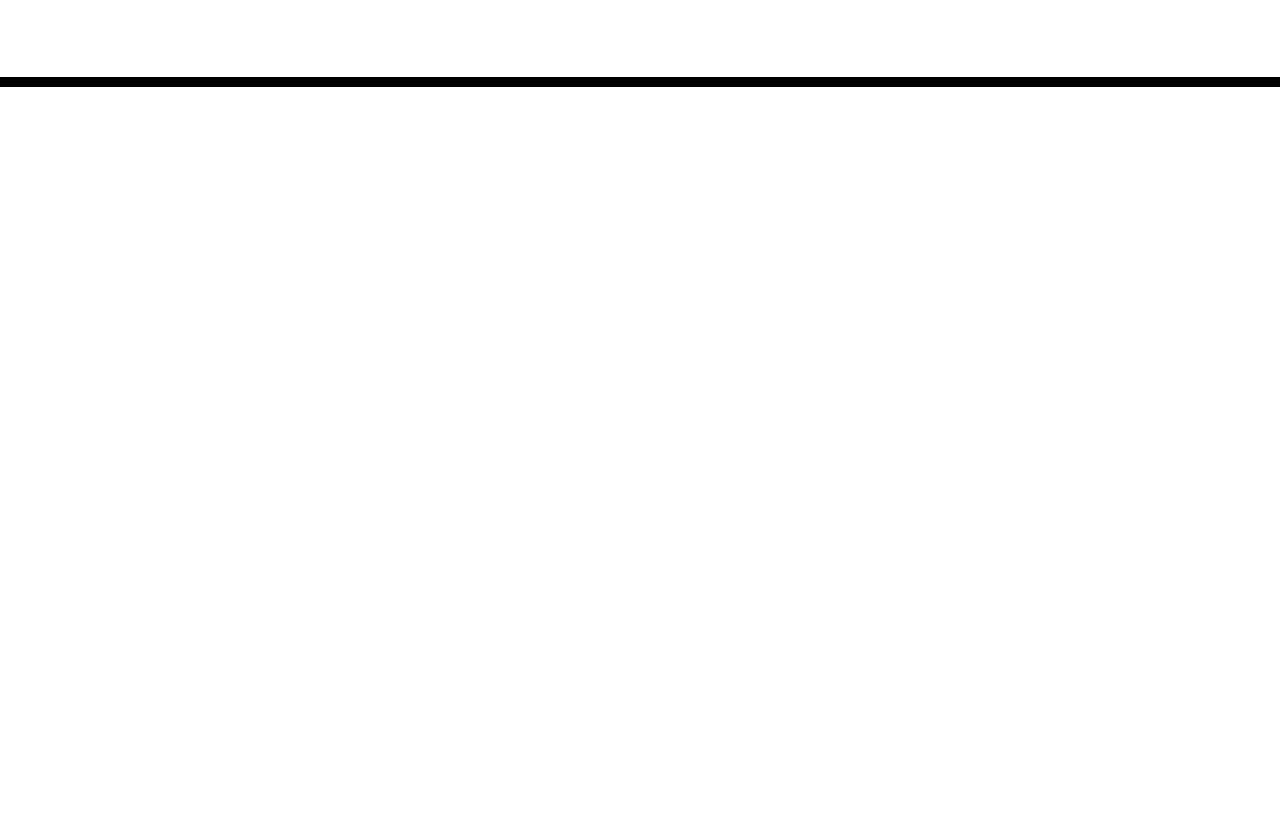
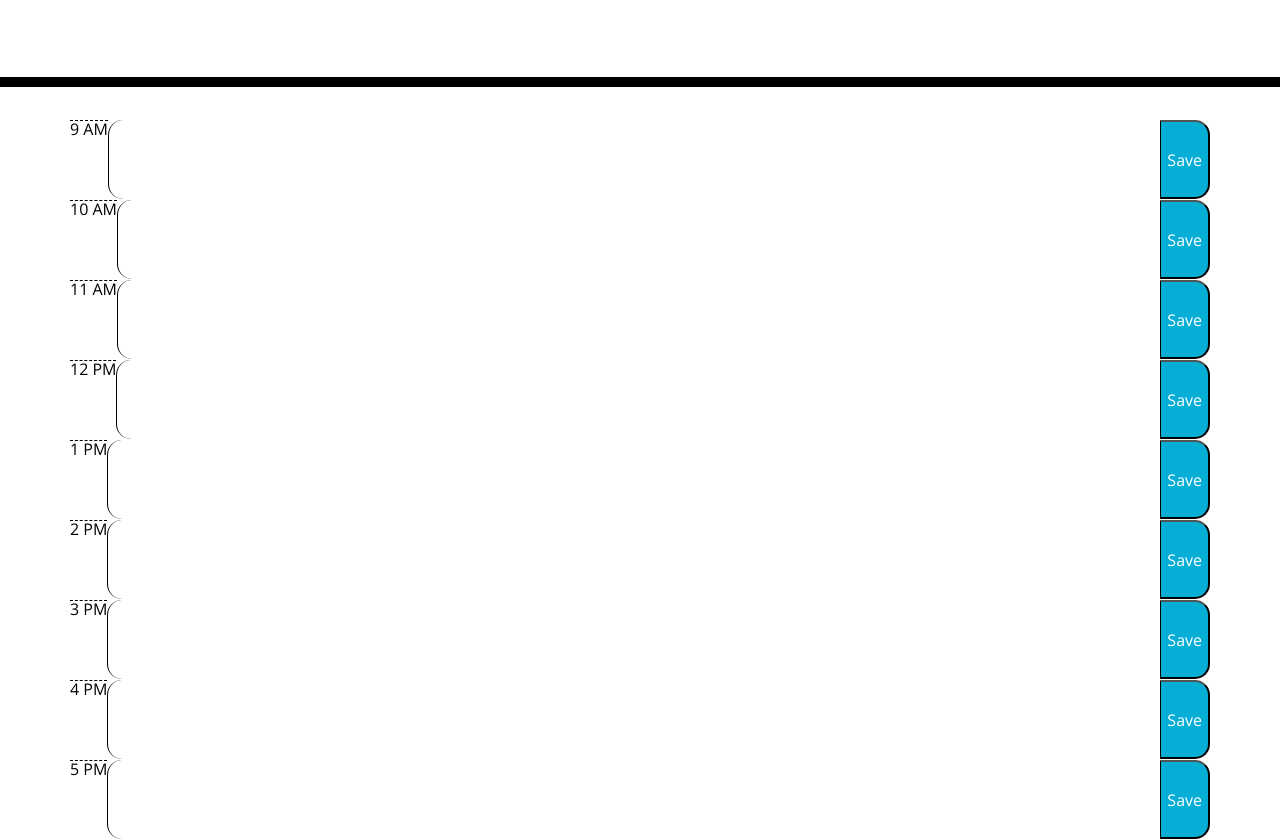
Before and after one commit to DeeJ3/task-manager, a plain HTML site: page index.html in a window 1280 px wide. Shown: the part 181-1020 px from the top of the page. Before the commit the page ends 800 px from the top, so only its background shows below. Drawn offline with nearby package versions, Linux system fonts and the light colour scheme.

Commit message:
added timeblocks

```diff
--- a/index.html
+++ b/index.html
@@ -30,6 +30,51 @@
     </header>
     <div class="container">
       <!-- Timeblocks go here -->
+      <div class='row'>
+        <div class="hour">9 AM</div>
+        <textarea id="9" class='col-sm time-block description'></textarea>
+        <button id='9' class="saveBtn">Save</button>
+      </div>
+      <div class='row'>
+        <div class="hour">10 AM</div>
+        <textarea id="10" class='col-sm time-block description'></textarea>
+        <button id='10' class="saveBtn">Save</button>
+      </div>
+      <div class='row'>
+        <div class="hour">11 AM</div>
+        <textarea id="11" class='col-sm time-block description'></textarea>
+        <button id='11' class="saveBtn">Save</button>
+      </div>
+      <div class='row'>
+        <div class="hour">12 PM</div>
+        <textarea id="12" class='col-sm time-block description'></textarea>
+        <button id='12' class="saveBtn">Save</button>
+      </div>
+      <div class='row'>
+        <div class="hour">1 PM</div>
+        <textarea id="13" class='col-sm time-block description'></textarea>
+        <button id='13' class="saveBtn">Save</button>
+      </div>
+      <div class='row'>
+        <div class="hour">2 PM</div>
+        <textarea id="14" class='col-sm time-block description'></textarea>
+        <button id='14' class="saveBtn">Save</button>
+      </div>
+      <div class='row'>
+        <div class="hour">3 PM</div>
+        <textarea id="15" class='col-sm time-block description'></textarea>
+        <button id='15' class="saveBtn">Save</button>
+      </div>
+      <div class='row'>
+        <div class="hour">4 PM</div>
+        <textarea id="16" class='col-sm time-block description'></textarea>
+        <button id='16' class="saveBtn">Save</button>
+      </div>
+      <div class='row'>
+        <div class="hour">5 PM</div>
+        <textarea id="17" class='col-sm time-block description'></textarea>
+        <button id='17' class="saveBtn">Save</button>
+      </div>
     </div>
 
     <script src="https://code.jquery.com/jquery-3.4.1.min.js"></script>
```
